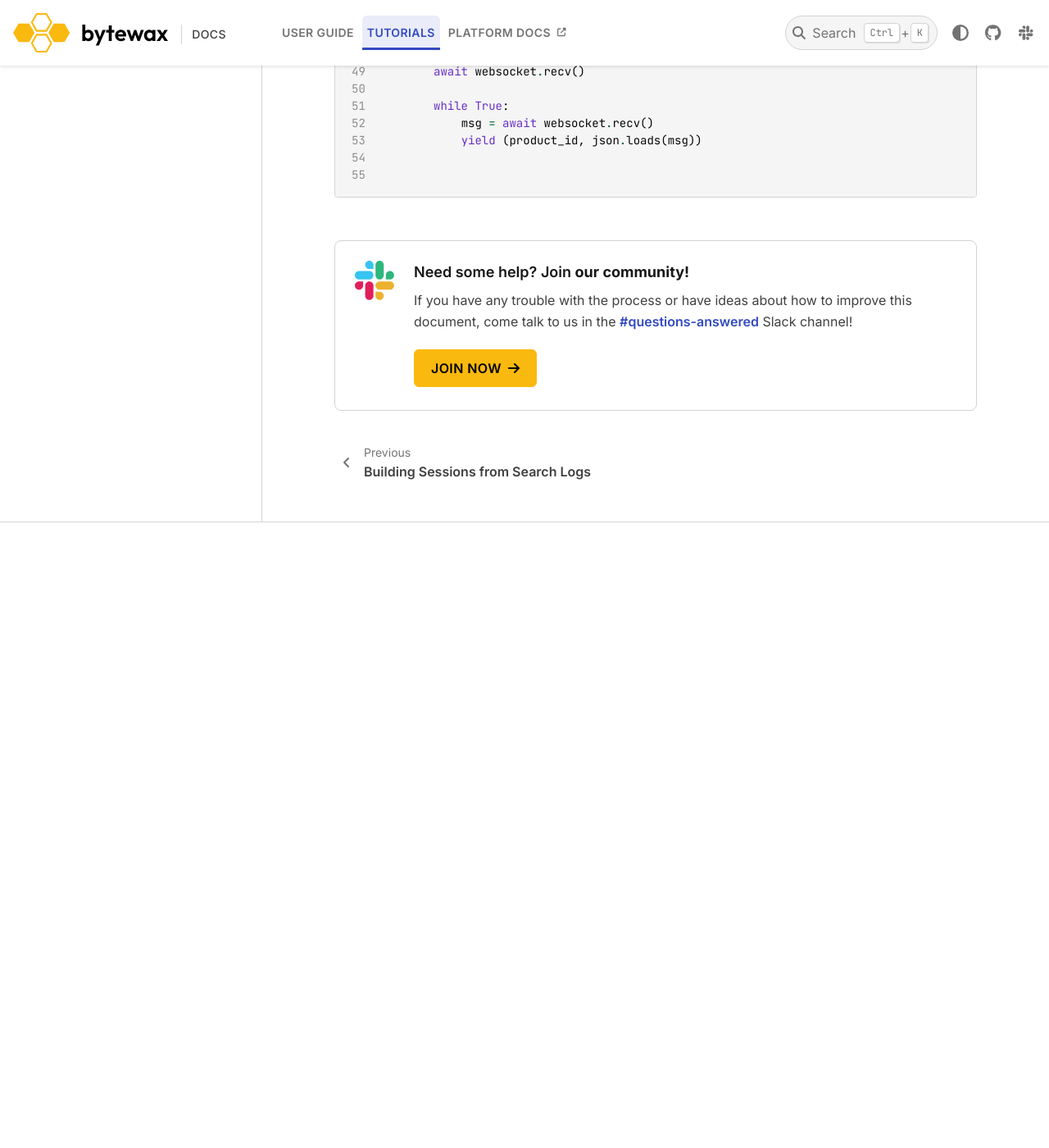
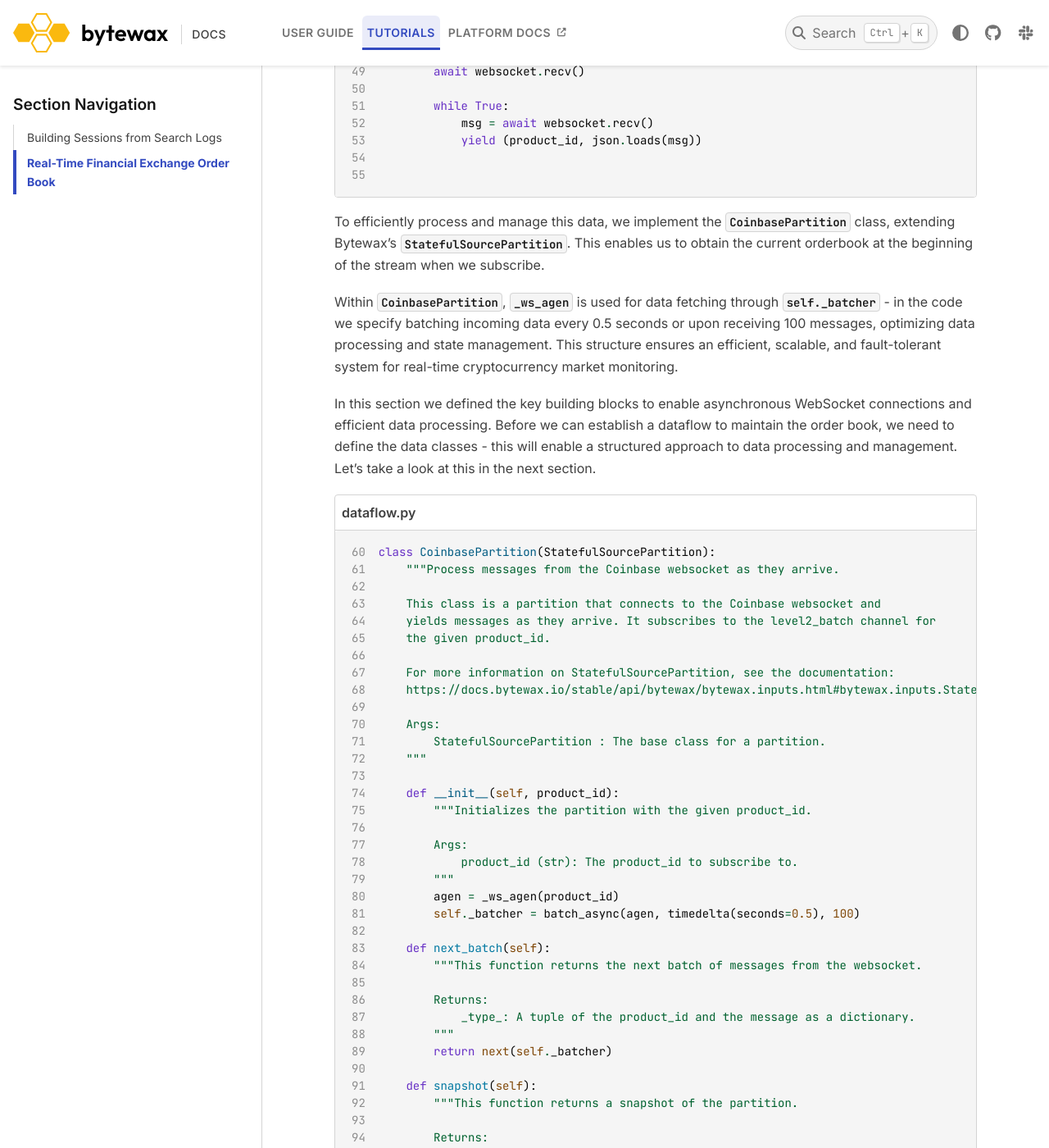
Before and after one commit to bytewax/bytewax, a Sphinx documentation site: the page built from docs/tutorials/orderbook-guide/index.md, in a window 1280 px wide and 1400 px high, scrolled down 3983 px. Shown: the whole window at 82% size. Built offline with Sphinx 7.4.7 and the PyData theme 0.15.4, drawn with Linux system fonts in a browser that asks for light colours; pages that are not in the unit, such as notebooks, are missing from menus; before the commit the page ends 4620 px from its top, so only the background shows below that; some of the changed text lies outside the part shown.

Commit message:
populate guide

````diff
--- a/docs/tutorials/orderbook-guide/index.md
+++ b/docs/tutorials/orderbook-guide/index.md
@@ -85,3 +85,64 @@
 :end-before: end-async
 :lineno-match:
 ```
+
+To efficiently process and manage this data, we implement the `CoinbasePartition` class, extending Bytewax's {py:obj}`~bytewax.inputs.StatefulSourcePartition`. This enables us to obtain the current orderbook at the beginning of the stream when we subscribe.
+
+Within `CoinbasePartition`, `_ws_agen` is used for data fetching through `self._batcher` - in the code we specify batching incoming data every 0.5 seconds or upon receiving 100 messages, optimizing data processing and state management. This structure ensures an efficient, scalable, and fault-tolerant system for real-time cryptocurrency market monitoring.
+
+In this section we defined the key building blocks to enable asynchronous WebSocket connections and efficient data processing. Before we can establish a dataflow to maintain the order book, we need to define the data classes - this will enable a structured approach to data processing and management. Let's take a look at this in the next section.
+
+```{literalinclude} orderbook_dataflow.py
+:caption: dataflow.py
+:language: python
+:start-after: start-partition
+:end-before: end-partition
+:lineno-match:
+```
+
+## Defining data classes
+Through the Python dataclasses library we can establish a structured approach to data processing and management. This is particularly useful for maintaining the order book, as it allows us to define the structure of the data we are working with. As part of this approach we define three data classes:
+
+* `CoinbaseSource`: Serves as a source for partitioning data based on cryptocurrency product IDs. It is crucial for organizing and distributing the data flow across multiple workers, facilitating parallel processing of cryptocurrency pairs.
+
+```{literalinclude} orderbook_dataflow.py
+:caption: dataflow.py
+:language: python
+:start-after: start-source
+:end-before: end-source
+:lineno-match:
+```
+
+* `OrderBookSummary`: Summarizes the state of an order book at a point in time, encapsulating the bid and ask prices, sizes, and the spread. This class is immutable `(frozen=True)`, ensuring that each instance is a snapshot that cannot be altered, which is essential for accurate historical analysis and decision-making.
+
+```{literalinclude} orderbook_dataflow.py
+:caption: dataflow.py
+:language: python
+:start-after: start-orderbook
+:end-before: end-orderbook
+:lineno-match:
+```
+
+* `OrderBookState`: Maintains the current state of the order book, including all bids and asks. It allows for dynamic updates as new market data arrives, keeping track of the best bid and ask prices and their respective sizes.
+
+```{literalinclude} orderbook_dataflow.py
+:caption: dataflow.py
+:language: python
+:start-after: start-orderbook-state
+:end-before: end-orderbook-state
+:lineno-match:
+```
+
+In this section, we have defined the data classes that will enable us to maintain the order book in real time. These classes will be used to structure the data flow and manage the state of the order book. Now that we have defined the data classes, we can proceed to construct the dataflow to maintain the order book.
+
+## Constructing The Dataflow
+
+Before we get to the exciting part of our order book dataflow, we need to create our Dataflow object and prep the data. We'll start with creating a Dataflow named 'orderbook'. Once this is initialized, we can incorporate an input data source into the data flow. We can do this by using the bytewax module operator {py:obj}`bytewax.operators` which we've imported here by a shorter name, `op`. We will use , specify its input id as input, pass the 'orderbook' dataflow along with the data source - in this case the source of data is the CoinbaseSource class we defined earlier initialized with the ids `["BTC-USD", "ETH-USD", "BTC-EUR", "ETH-EUR"]`.
+
+```{literalinclude} orderbook_dataflow.py
+:caption: dataflow.py
+:language: python
+:start-after: start-orderbook
+:end-before: end-orderbook
+:lineno-match:
+```
````
Also changed, not shown: docs/tutorials/orderbook-guide/orderbook_dataflow.py (+27 -0 lines).
